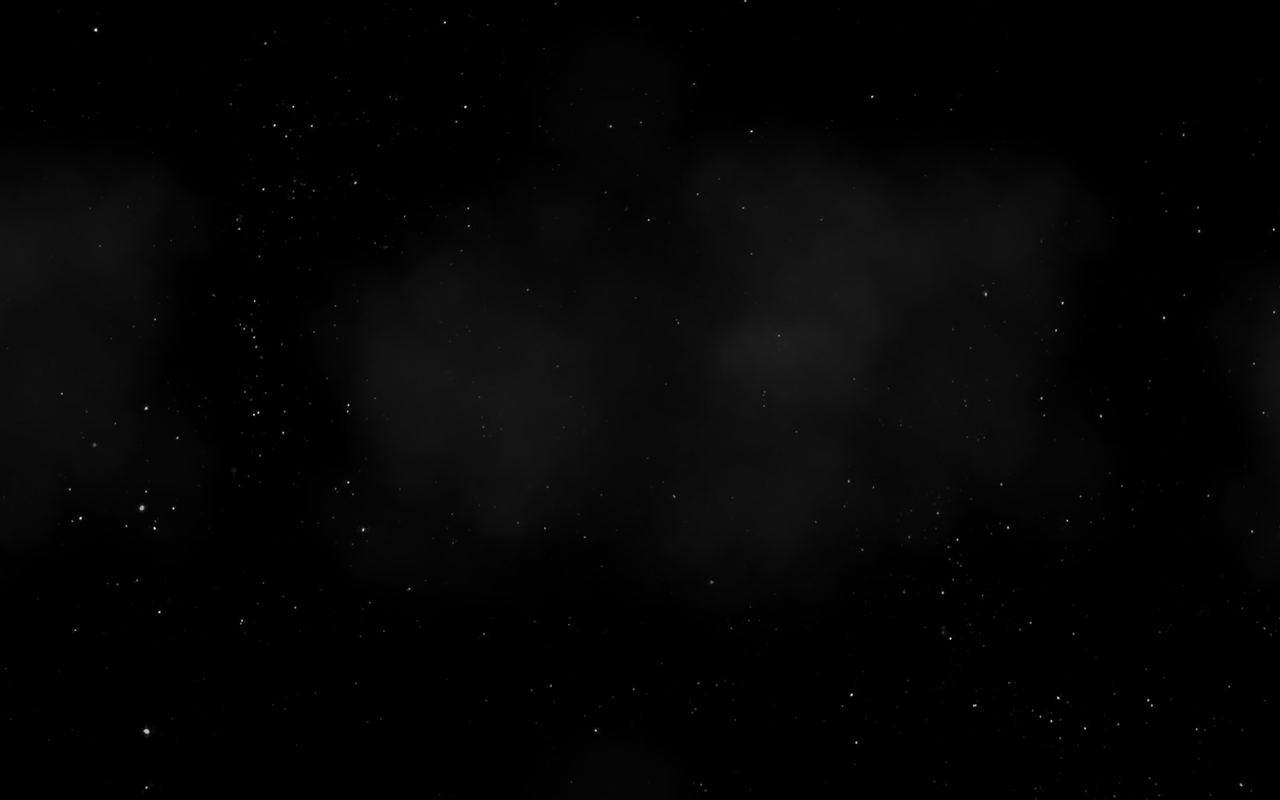
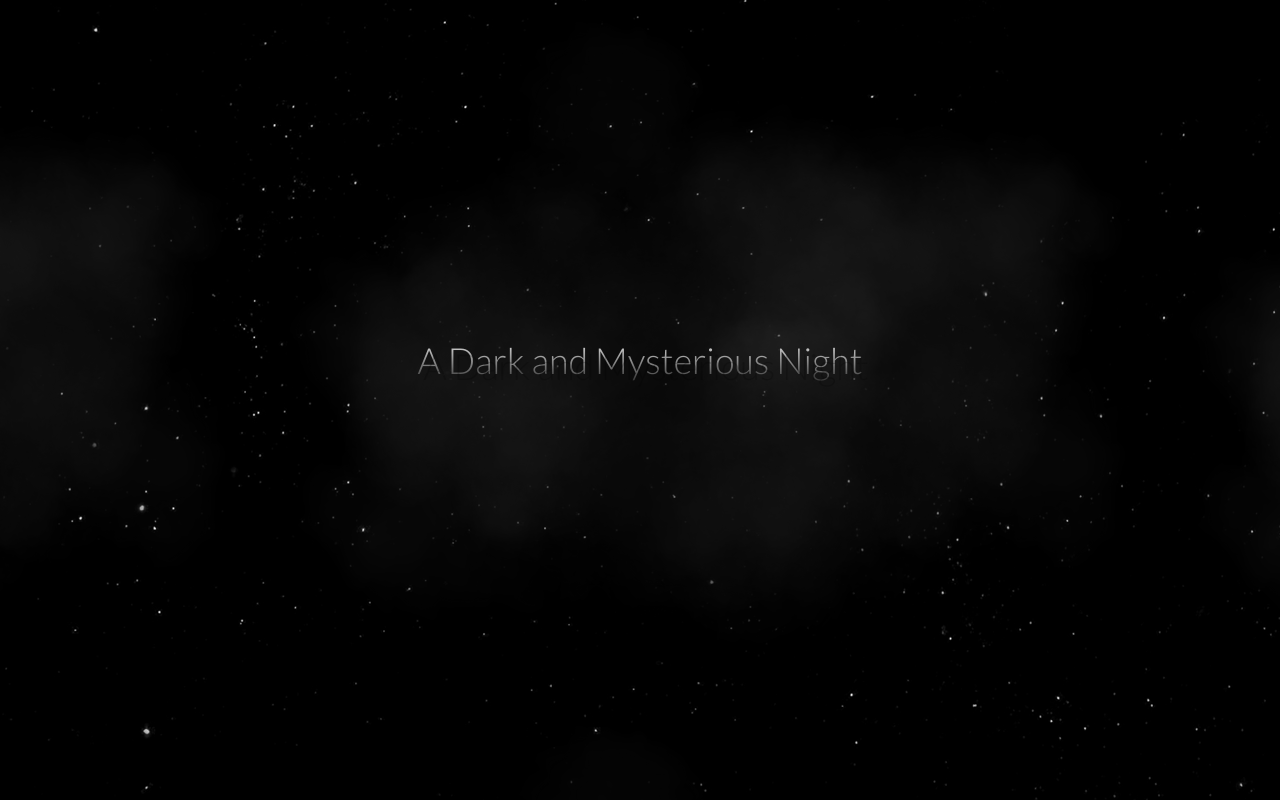
Before and after one commit to FelixGiraud/among_sus, a plain HTML site: page index.html in a window 1280 px wide. Drawn offline with Linux system fonts and the light colour scheme.

Commit message:
Update index.html

```diff
--- a/index.html
+++ b/index.html
@@ -10,6 +10,9 @@
         <div class="stars"></div>
         <div class="twinkling"></div>
        <div class="clouds"></div>
+      <div class="title">
+        <h1>A Dark and Mysterious Night</h1>
+      </div>
     </body>
 
 <boi>
```
